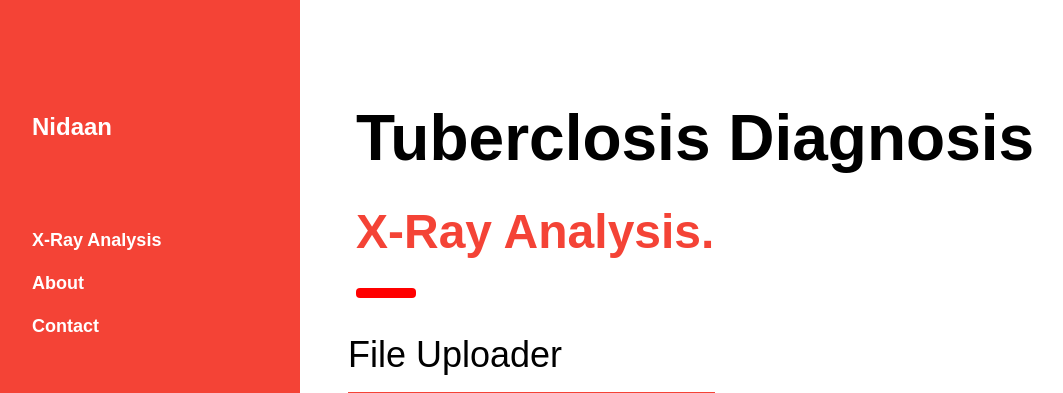
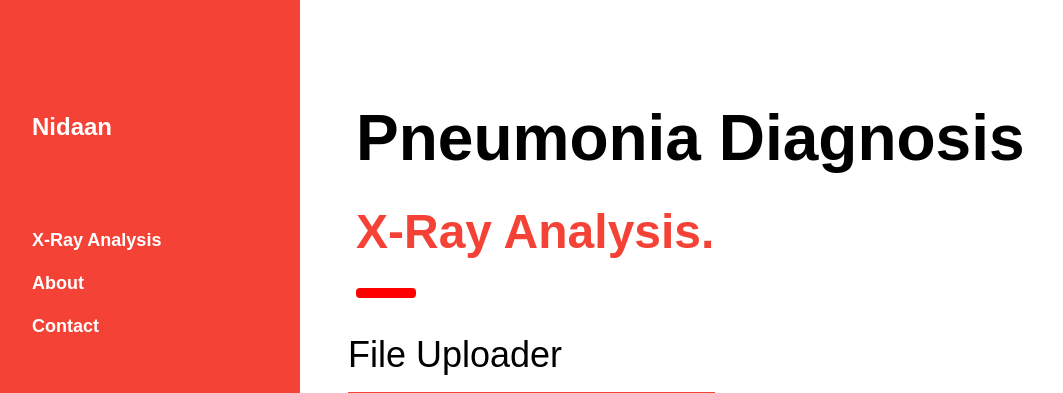
Before and after one commit to rishab-sharma/nidaan, a Flask app: page / in a window 1280 px wide. Shown: the top 393 px of the page, without its empty margins (0-1063 px from the left). Run offline with Flask 2, Linux system fonts and the light colour scheme.

Commit message:
Correction

```diff
--- a/app.py
+++ b/app.py
@@ -24,7 +24,11 @@ def upload():
         destintion = "/".join([target,'test.jpeg'])
         print(destintion)
         file.save(destintion)
+
     name = file.filename
+
+    print(name, "Uploaded")
+
     img = image.load_img('images/test.jpeg', target_size=(512, 512))
 
     im = image.img_to_array(img)
@@ -36,15 +40,9 @@ def upload():
     prediction = get_inference(im)[0][0]
 
     if prediction == 1.0:
-        result = "You Diagnosis show Postive Presence of the Chest Infection of Tuberclosis"
+        result = "You Diagnosis show Postive Presence of the Chest Infection of Pneumonia"
     else:
-        result = "You Diagnosis show Negative Presence of the Chest Infection of Tuberclosis"
-
-
-    if name[0] == 'p' or name[0] == 'P':
-        result = "You Diagnosis show Postive Presence of the Chest Infection of Tuberclosis"
-    else:
-        result = "You Diagnosis show Negative Presence of the Chest Infection of Tuberclosis"
+        result = "You Diagnosis show Negative Presence of the Chest Infection of Pneumonia"
 
     return render_template('result.html', result = result)
 
--- a/templates/index.html
+++ b/templates/index.html
@@ -51,7 +51,7 @@ body {font-size:16px;}
 
   <!-- Header -->
   <div class="w3-container" style="margin-top:80px" id="showcase">
-    <h1 class="w3-jumbo"><b>Tuberclosis Diagnosis</b></h1>
+    <h1 class="w3-jumbo"><b>Pneumonia Diagnosis</b></h1>
     <h1 class="w3-xxxlarge w3-text-red"><b>X-Ray Analysis.</b></h1>
     <hr style="width:50px;border:5px solid red" class="w3-round">
   </div>
@@ -59,10 +59,7 @@ body {font-size:16px;}
   <!-- Photo grid (modal) -->
   <div class="w3-row-padding">
     <h1>File Uploader</h1>
- <!--<form id="form1" runat="server" method="POST">-->
-        <!--<input type='file' id="imgInp" />-->
-        <!--<img id="blah" src="#" alt="your image" style="height: 200px; width: 200px" />-->
- <!--</form>-->
+
 <div class="upload_form">
   <form id= "form1" action="{{url_for('upload')}}" method="POST" enctype="multipart/form-data" action="#">
     <input type="file" name="file" accept="image/*" multiple id="imgInp" class="button_css"><br><br><br>
```
